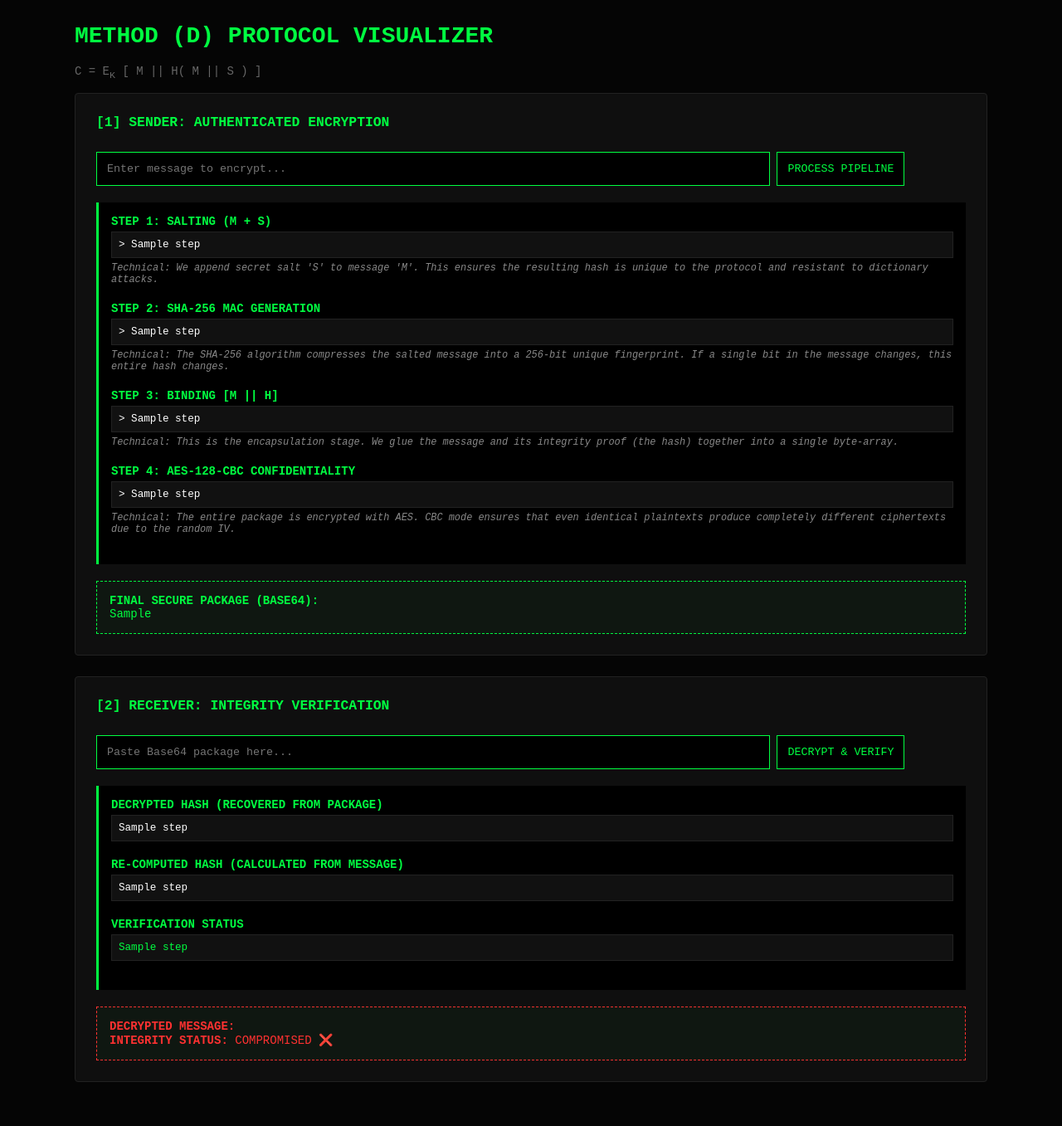
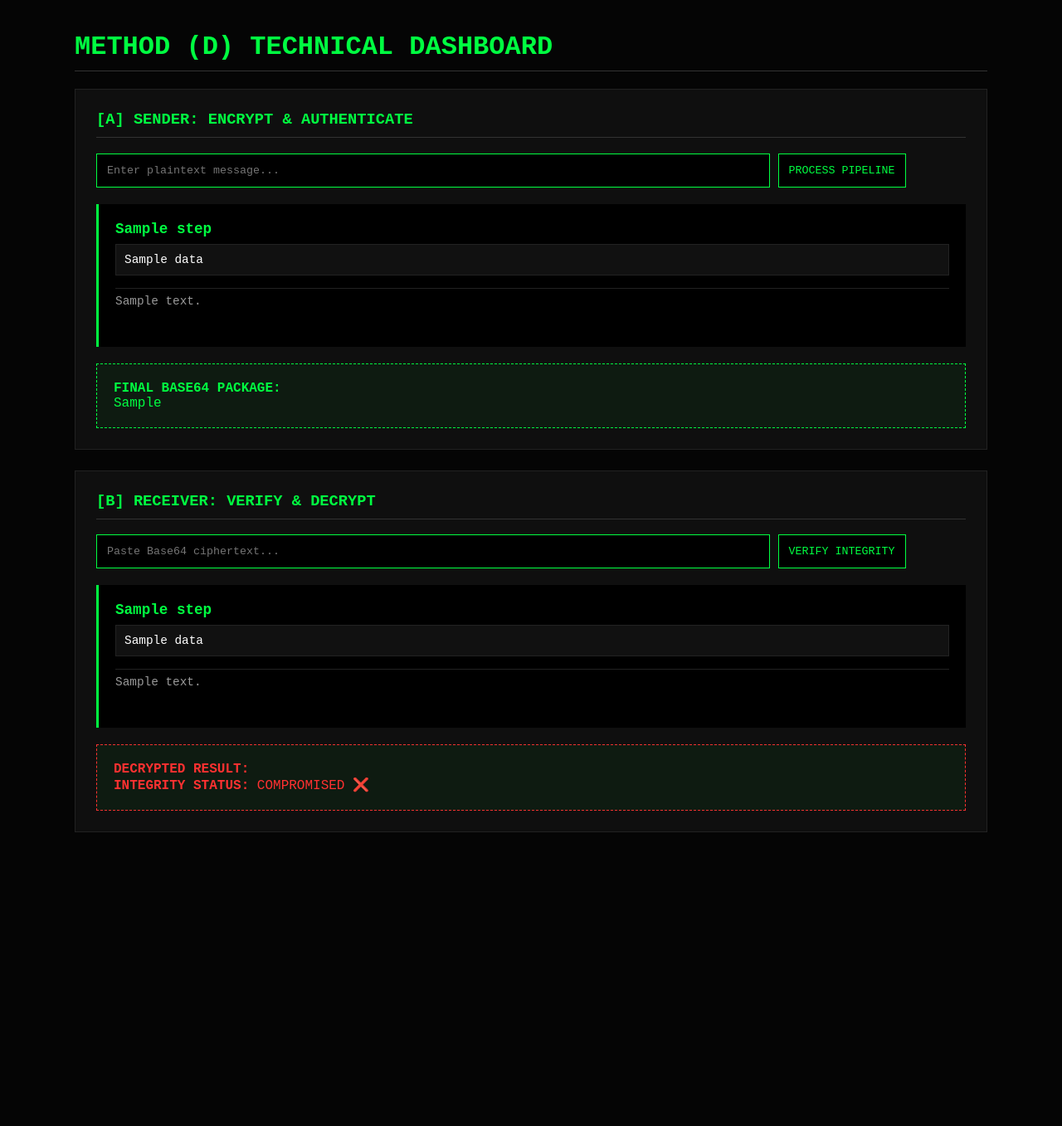
Before and after one commit to Vickiegatheru/Computer-Network-Security, a Flask app: template templates/index.html in a window 1280 px wide. Shown: the whole page at 83% size. After the commit the page ends 1003 px from the top, so only its background shows below. Run offline with Flask 3, Linux system fonts and the light colour scheme; the template is opened without the code that fills it: most values are stand-ins (such as "Sample title", 1, 10 or a date in 2020); parts of the project's set-up code (start-up, migrations or seed data) failed here and were passed over.

Commit message:
Updated UI

```diff
--- a/templates/index.html
+++ b/templates/index.html
@@ -2,94 +2,74 @@
 <html lang="en">
 <head>
     <meta charset="UTF-8">
-    <title>Method (d) Technical Dashboard</title>
+    <title>Method (d) Advanced Analyzer</title>
     <style>
-        :root { --neon: #00ff41; --bg: #050505; --gray: #888; --alert: #ff3131; }
-        body { background: var(--bg); color: #ccc; font-family: 'Courier New', monospace; padding: 20px; font-size: 14px; }
+        :root { --neon: #00ff41; --bg: #050505; --gray: #999; }
+        body { background: var(--bg); color: #ccc; font-family: 'Courier New', monospace; padding: 30px; }
         .container { max-width: 1100px; margin: auto; }
-        .panel { background: #0f0f0f; border: 1px solid #222; padding: 25px; margin-bottom: 25px; border-radius: 4px; }
-        h1, h2, h3 { color: var(--neon); text-transform: uppercase; margin-top: 0; }
+        .panel { background: #0f0f0f; border: 1px solid #222; padding: 25px; margin-bottom: 25px; }
+        h1, h3 { color: var(--neon); text-transform: uppercase; margin-top: 0; border-bottom: 1px solid #333; padding-bottom: 10px; }
 
-        input, button { background: #000; border: 1px solid var(--neon); color: var(--neon); padding: 12px; font-family: inherit; margin-top: 10px; }
-        button:hover { background: var(--neon); color: #000; cursor: pointer; font-weight: bold; }
+        input, button { background: #000; border: 1px solid var(--neon); color: var(--neon); padding: 12px; font-family: inherit; }
+        button:hover { background: var(--neon); color: #000; cursor: pointer; }
 
-        .log-box { background: #000; border-left: 3px solid var(--neon); padding: 15px; margin: 20px 0; }
-        .step { margin-bottom: 20px; }
-        .step-title { color: var(--neon); font-weight: bold; display: block; margin-bottom: 4px; }
-        .step-data { color: white; word-break: break-all; font-size: 0.9em; background: #111; padding: 8px; display: block; border: 1px solid #222; }
-        .step-desc { color: var(--gray); font-size: 0.85em; margin-top: 5px; display: block; font-style: italic; }
+        .analysis-box { background: #000; border-left: 3px solid var(--neon); padding: 20px; margin: 20px 0; }
+        .step { margin-bottom: 25px; }
+        .step-head { color: var(--neon); font-weight: bold; font-size: 1.1em; }
+        .step-hex { color: white; word-break: break-all; font-size: 0.9em; background: #111; padding: 10px; display: block; border: 1px solid #222; margin: 8px 0; }
+        .step-technical { color: var(--gray); font-size: 0.9em; line-height: 1.4; border-top: 1px solid #222; padding-top: 5px; }
 
-        .res-out { border: 1px dashed var(--neon); padding: 15px; color: var(--neon); margin-top: 15px; background: rgba(0, 255, 65, 0.03); }
-        .bad { border-color: var(--alert); color: var(--alert); }
+        .output { border: 1px dashed var(--neon); padding: 20px; color: var(--neon); background: rgba(0, 255, 65, 0.05); }
+        .fail { border-color: #ff3131; color: #ff3131; }
     </style>
 </head>
 <body>
     <div class="container">
-        <h1>Method (d) Protocol Visualizer</h1>
-        <p style="color: #666;">C = E<sub>K</sub> [ M || H( M || S ) ]</p>
+        <h1>Method (d) Technical Dashboard</h1>
 
         <div class="panel">
-            <h3>[1] SENDER: AUTHENTICATED ENCRYPTION</h3>
+            <h3>[A] SENDER: Encrypt & Authenticate</h3>
             <form method="POST">
-                <input name="msg" placeholder="Enter message to encrypt..." style="width: 75%;" required>
+                <input name="msg" placeholder="Enter plaintext message..." style="width: 75%;" required>
                 <button type="submit">PROCESS PIPELINE</button>
             </form>
 
             {% if enc.steps %}
-            <div class="log-box">
+            <div class="analysis-box">
+                {% for s in enc.steps %}
                 <div class="step">
-                    <span class="step-title">STEP 1: SALTING (M + S)</span>
-                    <span class="step-data">> {{ enc.steps[0] }}</span>
-                    <span class="step-desc">Technical: We append secret salt 'S' to message 'M'. This ensures the resulting hash is unique to the protocol and resistant to dictionary attacks.</span>
+                    <span class="step-head">{{ s.title }}</span>
+                    <span class="step-hex">{{ s.data }}</span>
+                    <p class="step-technical">{{ s.desc }}</p>
                 </div>
-
-                <div class="step">
-                    <span class="step-title">STEP 2: SHA-256 MAC GENERATION</span>
-                    <span class="step-data">> {{ enc.steps[1] }}</span>
-                    <span class="step-desc">Technical: The SHA-256 algorithm compresses the salted message into a 256-bit unique fingerprint. If a single bit in the message changes, this entire hash changes.</span>
-                </div>
-
-                <div class="step">
-                    <span class="step-title">STEP 3: BINDING [M || H]</span>
-                    <span class="step-data">> {{ enc.steps[2] }}</span>
-                    <span class="step-desc">Technical: This is the encapsulation stage. We glue the message and its integrity proof (the hash) together into a single byte-array.</span>
-                </div>
-
-                <div class="step">
-                    <span class="step-title">STEP 4: AES-128-CBC CONFIDENTIALITY</span>
-                    <span class="step-data">> {{ enc.steps[3] }}</span>
-                    <span class="step-desc">Technical: The entire package is encrypted with AES. CBC mode ensures that even identical plaintexts produce completely different ciphertexts due to the random IV.</span>
-                </div>
+                {% endfor %}
             </div>
-            <div class="res-out"><strong>FINAL SECURE PACKAGE (BASE64):</strong><br>{{ enc.ct }}</div>
+            <div class="output">
+                <strong>FINAL BASE64 PACKAGE:</strong><br>{{ enc.ct }}
+            </div>
             {% endif %}
         </div>
 
         <div class="panel">
-            <h3>[2] RECEIVER: INTEGRITY VERIFICATION</h3>
+            <h3>[B] RECEIVER: Verify & Decrypt</h3>
             <form method="POST">
-                <input name="cip" placeholder="Paste Base64 package here..." style="width: 75%;" required>
-                <button type="submit">DECRYPT & VERIFY</button>
+                <input name="cip" placeholder="Paste Base64 ciphertext..." style="width: 75%;" required>
+                <button type="submit">VERIFY INTEGRITY</button>
             </form>
 
             {% if dec.steps %}
-            <div class="log-box">
+            <div class="analysis-box">
+                {% for s in dec.steps %}
                 <div class="step">
-                    <span class="step-title">DECRYPTED HASH (RECOVERED FROM PACKAGE)</span>
-                    <span class="step-data">{{ dec.steps[0] }}</span>
+                    <span class="step-head">{{ s.title }}</span>
+                    <span class="step-hex">{{ s.data }}</span>
+                    <p class="step-technical">{{ s.desc }}</p>
                 </div>
-                <div class="step">
-                    <span class="step-title">RE-COMPUTED HASH (CALCULATED FROM MESSAGE)</span>
-                    <span class="step-data">{{ dec.steps[1] }}</span>
-                </div>
-                <div class="step">
-                    <span class="step-title">VERIFICATION STATUS</span>
-                    <span class="step-data" style="color: var(--neon);">{{ dec.steps[2] }}</span>
-                </div>
+                {% endfor %}
             </div>
-            <div class="res-out {{ 'bad' if not dec.valid }}">
-                <strong>DECRYPTED MESSAGE:</strong> {{ dec.msg }} <br>
-                <strong>INTEGRITY STATUS:</strong> {{ "SUCCESS ✅" if dec.valid else "COMPROMISED ❌" }}
+            <div class="output {{ 'fail' if not dec.valid }}">
+                <strong>DECRYPTED RESULT:</strong> {{ dec.msg }} <br>
+                <strong>INTEGRITY STATUS:</strong> {{ "AUTHENTICATED ✅" if dec.valid else "COMPROMISED ❌" }}
             </div>
             {% endif %}
         </div>
```
Also changed, not shown: crypto_logic.py (+67 -20 lines).
